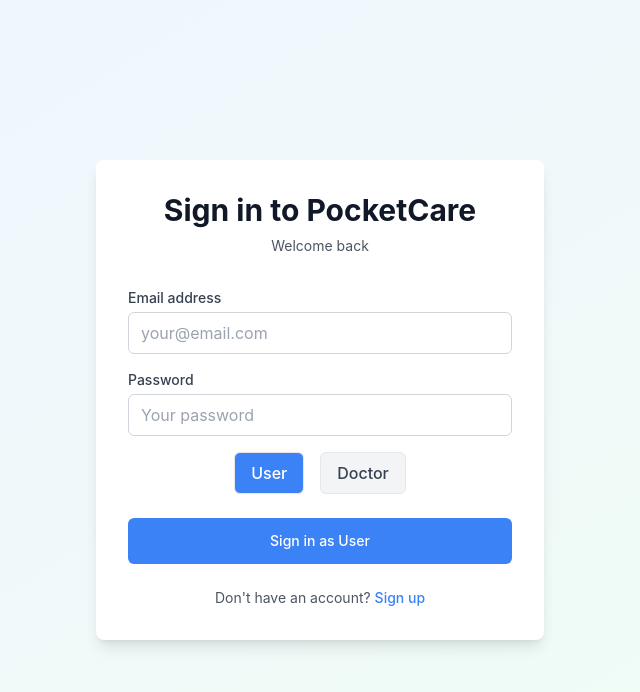
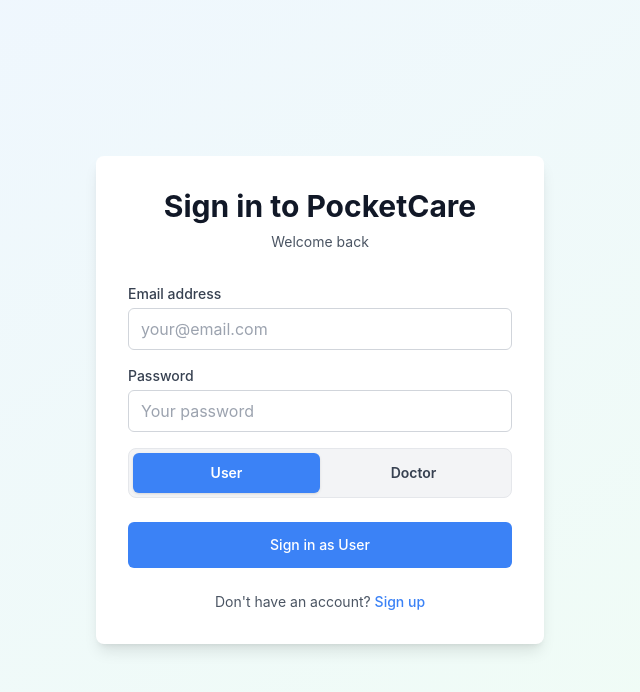
Before and after one commit to Shining-Crow/PocketCare, a React (Create React App) app in the folder frontend/: page /login in a window 1280 px wide. Shown: the top 692 px of the page, without its empty margins (320-960 px from the left). Built offline with nearby package versions, Linux system fonts and the light colour scheme; no server answers.

Commit message:
Refactor login role selection UI

```diff
--- a/frontend/src/pages/Login.js
+++ b/frontend/src/pages/Login.js
@@ -99,21 +99,35 @@
                 onChange={handleChange}
               />
             </div>
-            <div className="flex justify-center gap-4 mt-4">
+            <div className="mt-4">
+              <div
+                className="w-full grid grid-cols-2 rounded-lg bg-gray-100 p-1 border border-gray-200"
+                role="group"
+                aria-label="Select login role"
+              >
                 <button
                   type="button"
-                className={`px-4 py-2 rounded-md border ${role === 'user' ? 'bg-primary text-white' : 'bg-gray-100 text-gray-700'} font-medium`}
-                onClick={() => setRole('user')}
+                  className={`w-full py-2.5 rounded-md text-sm font-semibold transition-all focus:outline-none ${
+                    role === "user"
+                      ? "bg-primary text-white shadow"
+                      : "bg-transparent text-gray-700 hover:bg-white"
+                  }`}
+                  onClick={() => setRole("user")}
                 >
                   User
                 </button>
                 <button
                   type="button"
-                className={`px-4 py-2 rounded-md border ${role === 'doctor' ? 'bg-primary text-white' : 'bg-gray-100 text-gray-700'} font-medium`}
-                onClick={() => setRole('doctor')}
+                  className={`w-full py-2.5 rounded-md text-sm font-semibold transition-all focus:outline-none ${
+                    role === "doctor"
+                      ? "bg-primary text-white shadow"
+                      : "bg-transparent text-gray-700 hover:bg-white"
+                  }`}
+                  onClick={() => setRole("doctor")}
                 >
                   Doctor
                 </button>
+              </div>
             </div>
           </div>
           <div>
```
Lines whose indentation alone changed are shown as unchanged.
